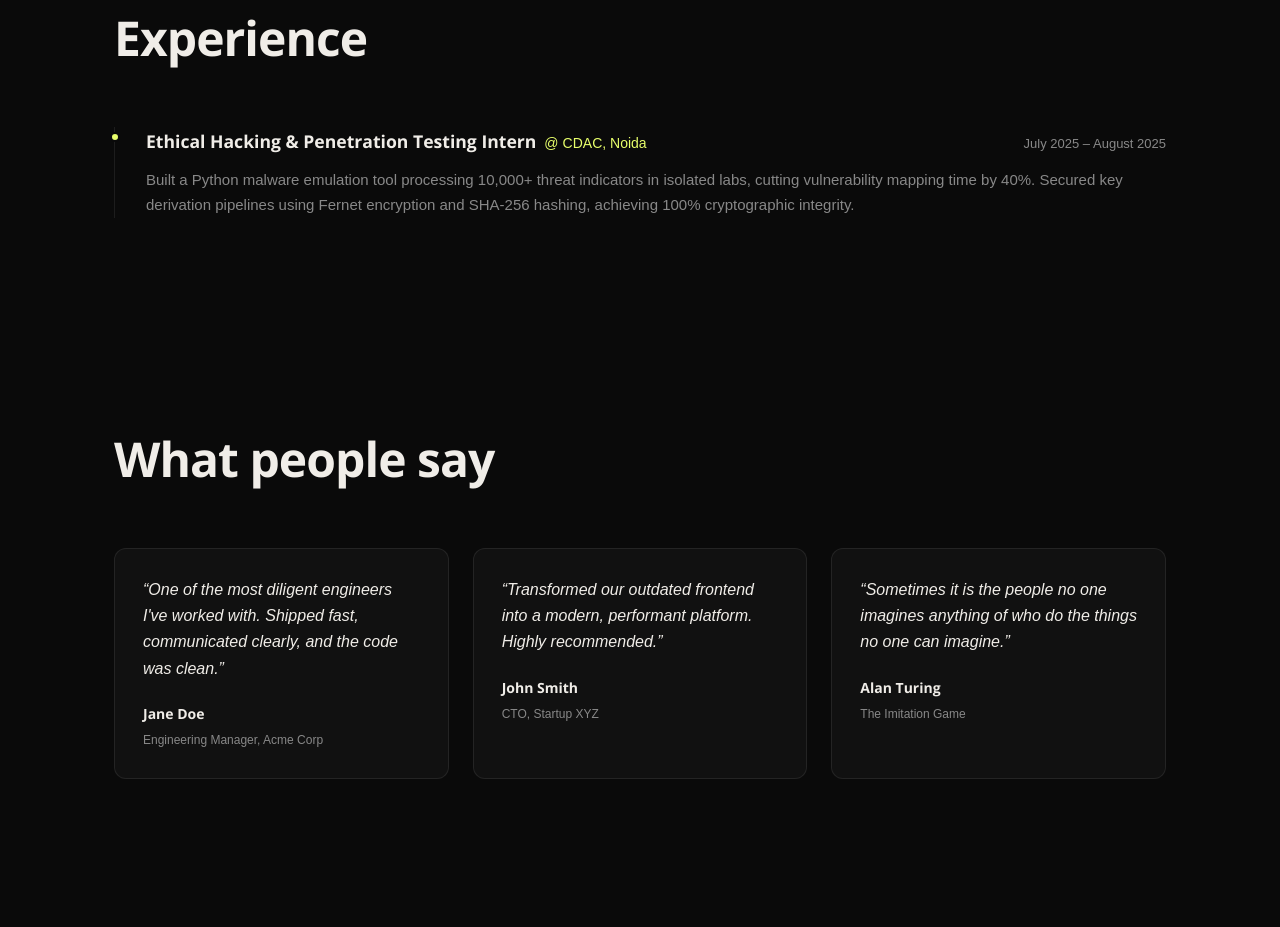
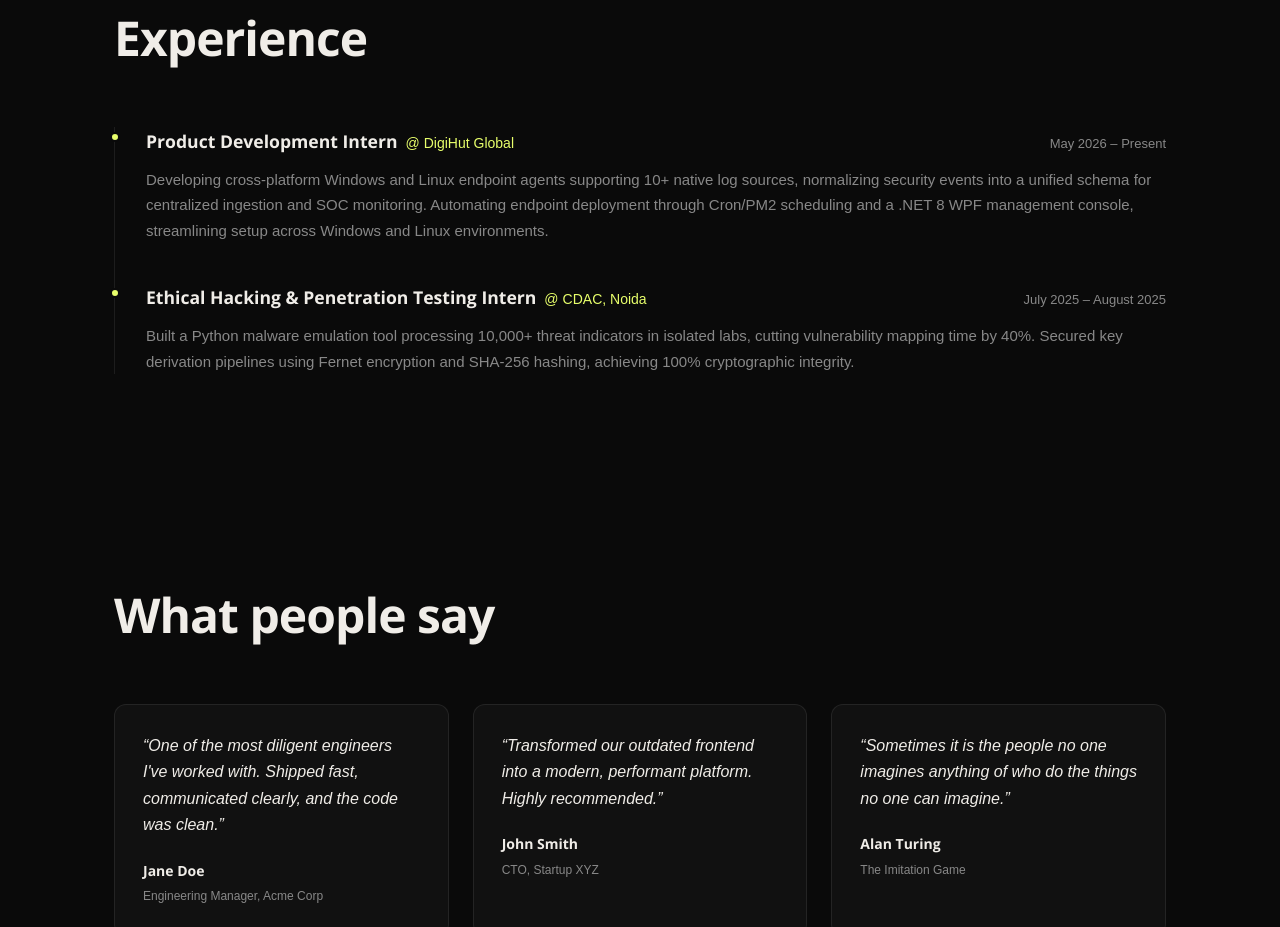
Before and after one commit to Ayush-delta/PortFolio, a Next.js app: page / in a window 1280 px wide. Shown: the part 5060-5987 px from the top of the page. Built offline with nearby package versions, Linux system fonts and the light colour scheme; a web font is replaced by a local one.

Commit message:
New: Experience position added

```diff
--- a/_components/sections/experience.tsx
+++ b/_components/sections/experience.tsx
@@ -1,4 +1,11 @@
 const EXPERIENCE = [
+  {
+    role: "Product Development Intern",
+    company: "DigiHut Global",
+    period: "May 2026 – Present",
+    description:
+      "Developing cross-platform Windows and Linux endpoint agents supporting 10+ native log sources, normalizing security events into a unified schema for centralized ingestion and SOC monitoring. Automating endpoint deployment through Cron/PM2 scheduling and a .NET 8 WPF management console, streamlining setup across Windows and Linux environments.",
+  },
   {
     role: "Ethical Hacking & Penetration Testing Intern",
     company: "CDAC, Noida",
```
